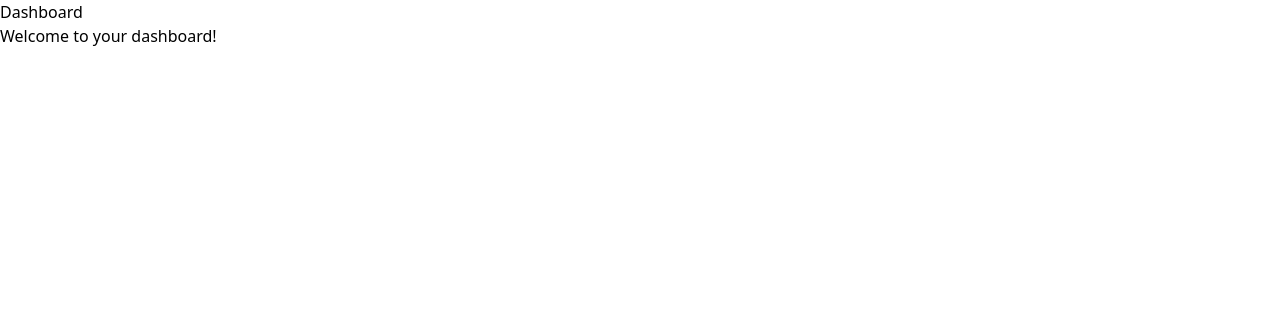
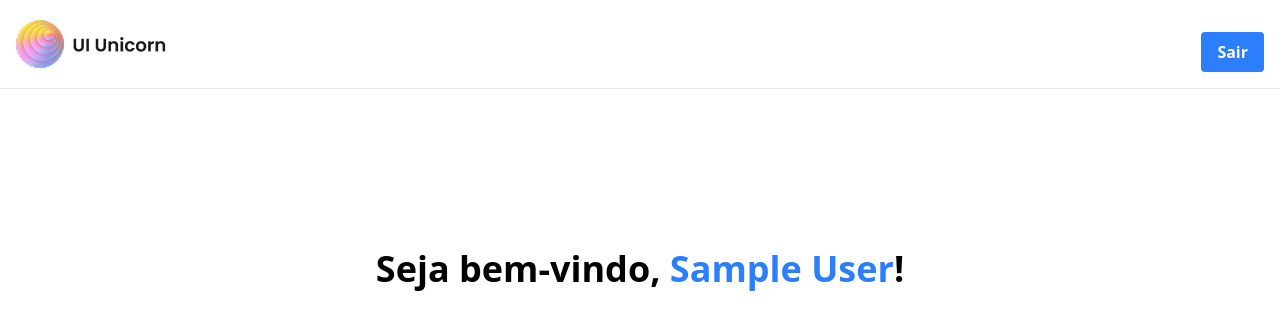
Before and after one commit to Breno-Mateus/front_loginapp, a React (Vite) app: page /dashboard in a window 1280 px wide. Shown: the top 330 px of the page. Built offline with nearby package versions, Linux system fonts and the light colour scheme; sample sign-in values are in the browser's storage.

Commit message:
feat: add dashboard

```diff
--- a/src/app.tsx
+++ b/src/app.tsx
@@ -1,13 +1,21 @@
 import { BrowserRouter as Router, Routes, Route } from "react-router-dom";
 import Login from "./pages/login";
 import Dashboard from "./pages/dashboard";
+import { ProtectedRoute } from "./components/protectedRouter";
 
 const App = () => {
   return (
     <Router>
       <Routes>
         <Route path="/" element={<Login />} />
-        <Route path="/dashboard" element={<Dashboard />} />
+        <Route
+          path="/dashboard"
+          element={
+            <ProtectedRoute>
+              <Dashboard />
+            </ProtectedRoute>
+          }
+        />
       </Routes>
     </Router>
   );
--- a/src/components/formLogin.tsx
+++ b/src/components/formLogin.tsx
@@ -3,26 +3,30 @@ import { loginSchema } from "../schema/loginSchema";
 import type { LoginData } from "../schema/loginSchema";
 import { zodResolver } from "@hookform/resolvers/zod";
 import axios from "axios";
+import { useNavigate } from "react-router-dom";
 
 const FormLogin = () => {
   const {
     register,
     handleSubmit,
-    reset,
     formState: { errors },
   } = useForm<LoginData>({
     resolver: zodResolver(loginSchema),
   });
 
+  const navigate = useNavigate();
+
   const onSubmit = async (data: LoginData) => {
     try {
-      const response = await axios.post("http://localhost:3333/api/auth/login", data);
-
+      const response = await axios.post(
+        "http://localhost:3333/api/auth/login",
+        data
+      );
       const { token } = response.data;
       localStorage.setItem("token", token);
-      reset();
+      localStorage.setItem("user", JSON.stringify(response.data.user));
       alert("Login realizado com sucesso!");
-
+      navigate("/dashboard");
     } catch (error: unknown) {
       if (axios.isAxiosError(error) && error.response) {
         alert(error.response.data.message);
@@ -33,9 +37,14 @@ const FormLogin = () => {
   };
 
   return (
-    <form onSubmit={handleSubmit(onSubmit)} className="flex flex-col gap-4 pb-6 border-b border-gray-200">
+    <form
+      onSubmit={handleSubmit(onSubmit)}
+      className="flex flex-col gap-4 pb-6 border-b border-gray-200"
+    >
       <div className="flex flex-col gap-1">
-        <label htmlFor="email" className="text-sm">Email</label>
+        <label htmlFor="email" className="text-sm">
+          Email
+        </label>
         <input
           className="bg-gray-100 rounded-sm px-4 py-2 text-xs"
           type="email"
@@ -44,11 +53,15 @@ const FormLogin = () => {
           placeholder="Digite o seu email"
           required
         />
-        {errors.email && <span className="text-xs text-red-500">{errors.email.message}</span>}
+        {errors.email && (
+          <span className="text-xs text-red-500">{errors.email.message}</span>
+        )}
       </div>
 
       <div className="flex flex-col gap-1">
-        <label htmlFor="password" className="text-sm">Senha</label>
+        <label htmlFor="password" className="text-sm">
+          Senha
+        </label>
         <input
           className="bg-gray-100 rounded-sm px-4 py-2 text-xs"
           type="password"
@@ -57,10 +70,19 @@ const FormLogin = () => {
           placeholder="Digite a senha"
           required
         />
-        {errors.password && <span className="text-xs text-red-500">{errors.password.message}</span>}
+        {errors.password && (
+          <span className="text-xs text-red-500">
+            {errors.password.message}
+          </span>
+        )}
       </div>
 
-      <button type="submit" className="bg-[#007AFF] text-white font-bold py-1 rounded-sm cursor-pointer hover:opacity-90">Entrar</button>
+      <button
+        type="submit"
+        className="bg-[#007AFF] text-white font-bold py-1 rounded-sm cursor-pointer hover:opacity-90"
+      >
+        Entrar
+      </button>
     </form>
   );
 };
--- /dev/null
+++ b/src/components/protectedRouter.tsx
@@ -0,0 +1,15 @@
+import { Navigate } from 'react-router-dom';
+
+interface ProtectedRouteProps {
+  children: React.ReactNode;
+}
+
+export const ProtectedRoute = ({ children }: ProtectedRouteProps) => {
+  const token = localStorage.getItem('token');
+
+  if (!token) {
+    return <Navigate to="/" replace />;
+  }
+
+  return <>{children}</>;
+};
--- a/src/pages/dashboard.tsx
+++ b/src/pages/dashboard.tsx
@@ -1,10 +1,49 @@
+import { useEffect, useState } from "react";
+import { useNavigate } from "react-router-dom";
+import Logo from "../assets/logo.png";
+
 const Dashboard = () => {
+  const navigate = useNavigate();
+  const [userName, setUserName] = useState("");
+
+  useEffect(() => {
+    const token = localStorage.getItem("token");
+    const user = localStorage.getItem("user");
+
+    if (!token || !user) {
+      navigate("/");
+    } else {
+      const parsedUser = JSON.parse(user);
+      setUserName(parsedUser.name);
+    }
+  }, [navigate]);
+
   return (
-    <div>
-      <h1>Dashboard</h1>
-      <p>Welcome to your dashboard!</p>
+    <div className="h-screen flex flex-col gap-40">
+      <header className="flex items-center justify-between p-4 border-b border-gray-200">
+        <img src={Logo} alt="Logo" />
+
+        <nav>
+          <button
+            onClick={() => {
+              localStorage.removeItem("token");
+              localStorage.removeItem("user");
+              navigate("/");
+            }}
+            className="mt-4 bg-blue-500 text-white font-bold px-4 py-2 rounded cursor-pointer hover:opacity-90"
+          >
+            Sair
+          </button>
+        </nav>
+      </header>
+
+      <main>
+        <h1 className="text-4xl font-semibold text-center">
+          Seja bem-vindo, <span className="text-blue-500">{userName}</span>!
+        </h1>
+      </main>
     </div>
   );
-}
+};
 
 export default Dashboard;
```
